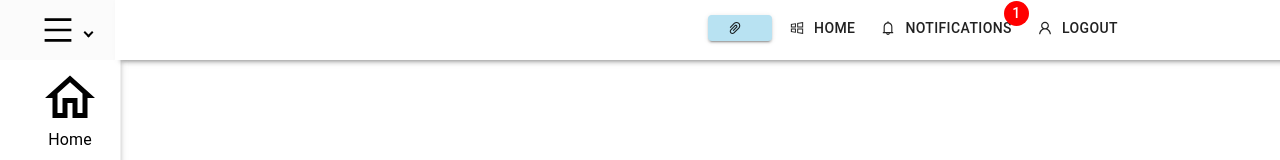
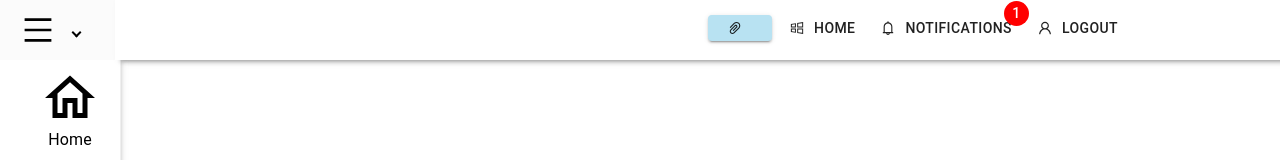
Before and after one commit to kmanikon/Bug-Tracker, a React (Create React App) app in the folder client/: page /home in a window 1280 px wide. Shown: the top 160 px of the page. Built offline with nearby package versions, Linux system fonts and the light colour scheme.

Commit message:
Update SideNavBar.js

```diff
--- a/client/src/Components/SideNavBar/SideNavBar.js
+++ b/client/src/Components/SideNavBar/SideNavBar.js
@@ -46,7 +46,7 @@ const SideNavBar = ({user, height}) => {
                     <div>
                     <Menu>
 
-                        <SubMenu style={{height: '40px', marginLeft: '20px', marginRight: '20px', marginTop: '10px', marginBottom: '10px'}} icon={<MenuOutlined style={{fontSize: 30, color: 'black'}}/>}  defaultOpen="true" >
+                        <SubMenu style={{height: '40px', marginRight: '20px', marginTop: '10px', marginBottom: '10px'}} icon={<MenuOutlined style={{fontSize: 30, color: 'black'}}/>}  defaultOpen="true" >
                         <div className={active === 'home' ? classes.active : classes.inactive} >
                             <MenuItem
                                 style={{height: '100px' }}
```
